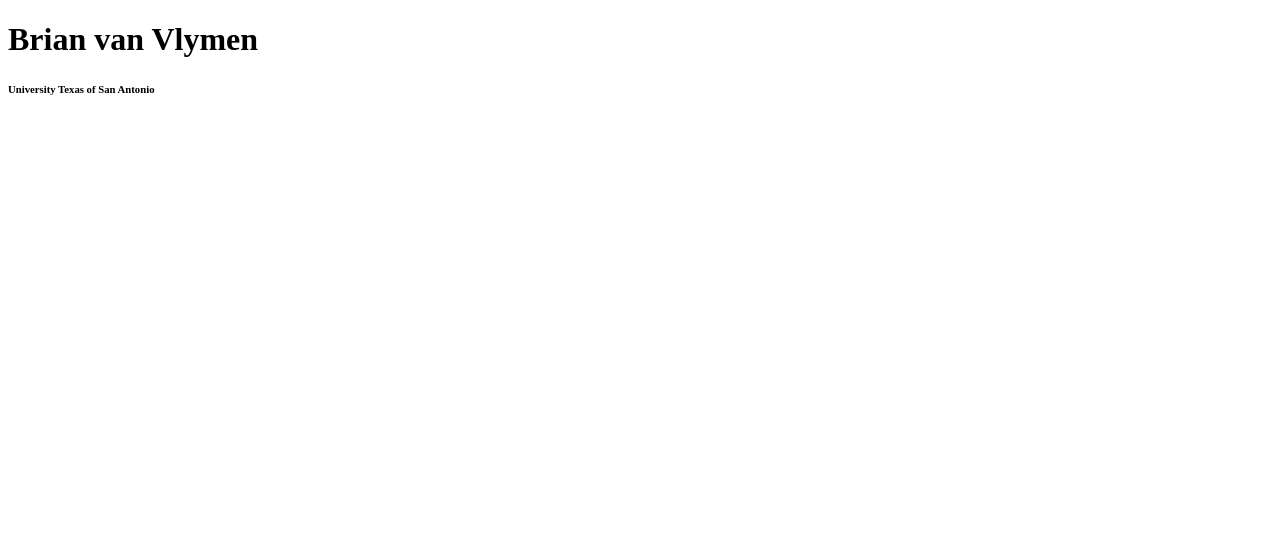
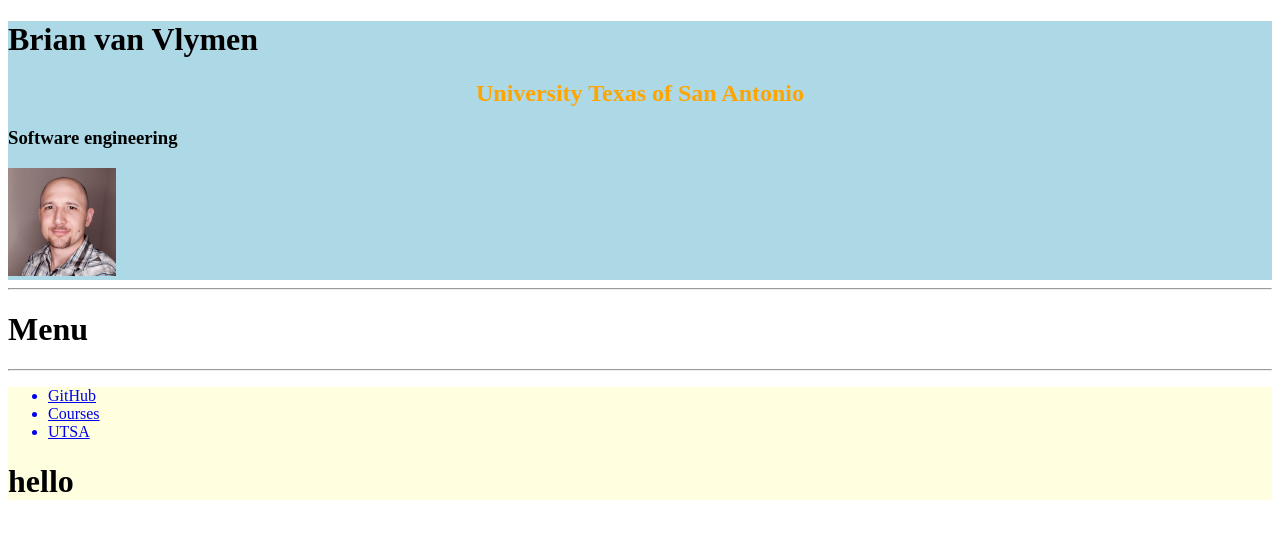
Before and after one commit to arduino731/CS4413-Web-Technologies, a plain HTML site: page index.html in a window 1280 px wide. Drawn offline with Linux system fonts and the light colour scheme.

Commit message:
added course list

```diff
--- a/index.html
+++ b/index.html
@@ -4,11 +4,29 @@
     <meta charset="UTF-8">
     <meta http-equiv="X-UA-Compatible" content="IE=edge">
     <meta name="viewport" content="width=device-width, initial-scale=1.0">
-    <title>Hello World</title>
+    <title>Web Technologies - CS4413</title>
 </head>
 <body>
-    <h1>Brian van Vlymen</h1>
-    <h6>University Texas of San Antonio</h6>
+    <div style="background-color:lightblue">
+        <h1>Brian van Vlymen</h1>
+        <h2 style="color: orange; text-align: center;" >University Texas of San Antonio</h2>
+        <h3>Software engineering</h3>
+        <img src="images/Brian.jpg" alt="Brian picture">
+    </div>
+    <hr>
+
+    <div>
+        <h1>Menu</h1>
+        <hr>
+        <div style="background: lightyellow">
+        <ul>
+            <a href="https://github.com/arduino731" target="_blank" src="GitHub"><li>GitHub</li></a>
+            <a href="listCourse.html"><li>Courses</li></a>
+            <a href="utsa.html"><li>UTSA</li></a>
+        </ul>
+        <h1>hello</h1>
+        </div>
+    </div>
 
 </body>
 </html>
```
Also changed, not shown: listCourse.html (added, +47 -0 lines), images/Brian.jpg (added), note.txt (added).
